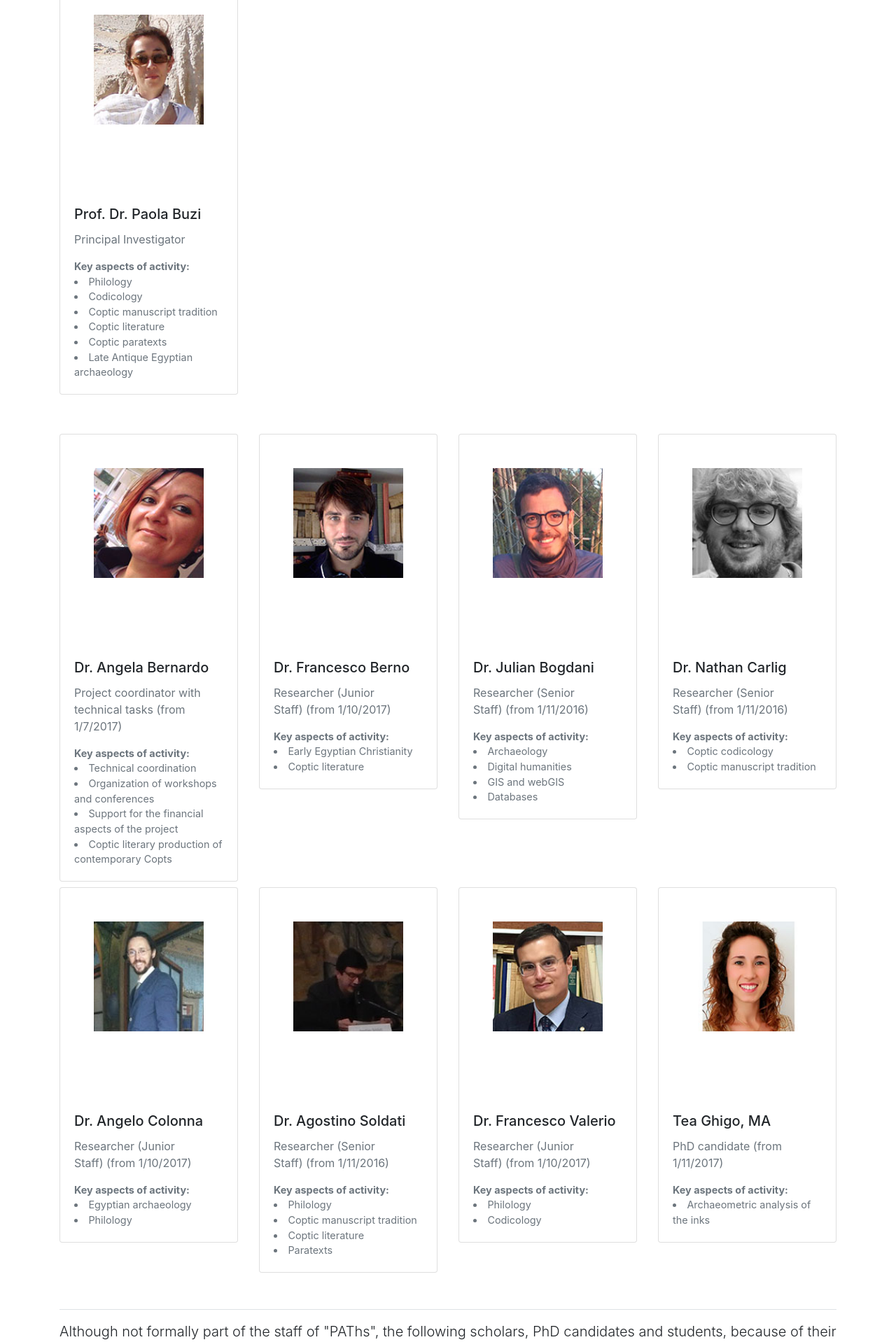
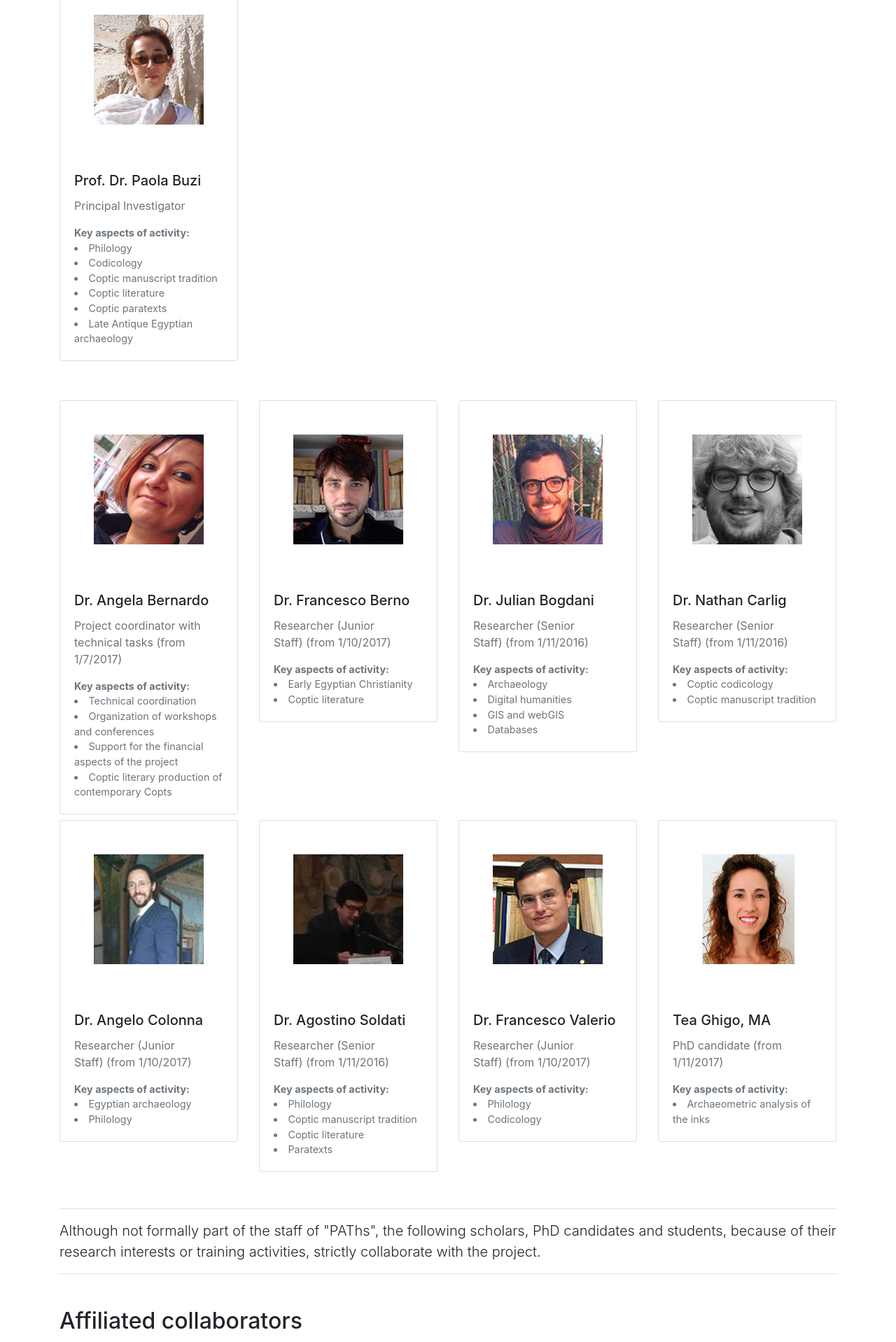
Before and after one commit to paths-erc/paths-erc, a Jekyll site: the page built from team.md, in a window 1280 px wide. Shown: the part 485-2403 px from the top of the page at 70% size. Built offline with Jekyll 4.4.1, drawn with Linux system fonts in a browser that asks for light colours; nearby versions of some CDN libraries.

Commit message:
Removed excessive image margin

```diff
--- a/team.md
+++ b/team.md
@@ -140,7 +140,7 @@ students:
   <div class="col-12 col-md-4 col-lg-3 my-1">
 
     <div class="card">
-      <img src="{{"/images/team/" | append: item.image | append: ".jpg" | relative_url }}" class="card-img-top mb-5 p-5" alt="{{ item.name }}" />
+      <img src="{{"/images/team/" | append: item.image | append: ".jpg" | relative_url }}" class="card-img-top p-5" alt="{{ item.name }}" />
       <div class="card-body">
         <h5 class="card-title">{{ item.title }} {{ item.name }}</h5>
         <p class="card-text text-secondary">
```
